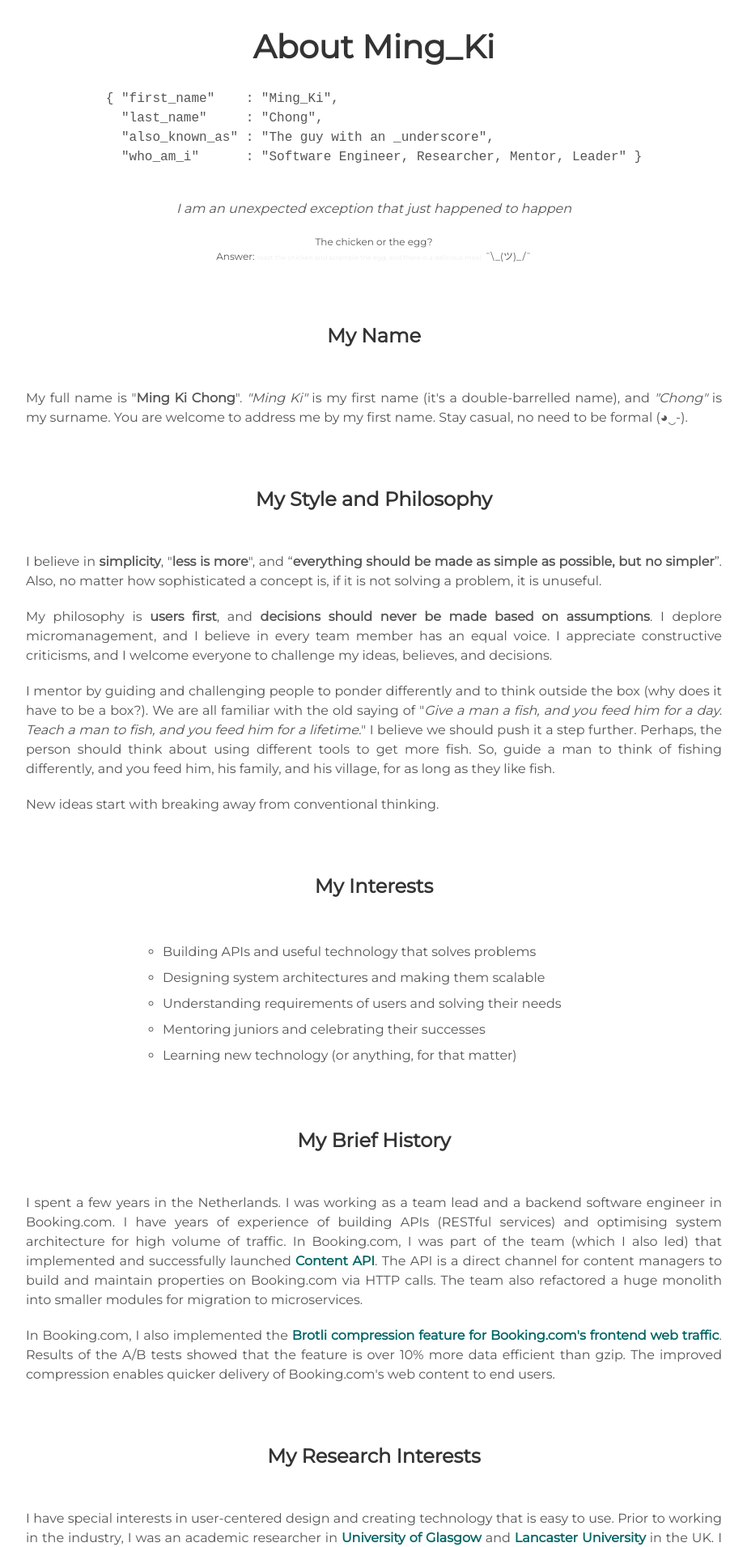
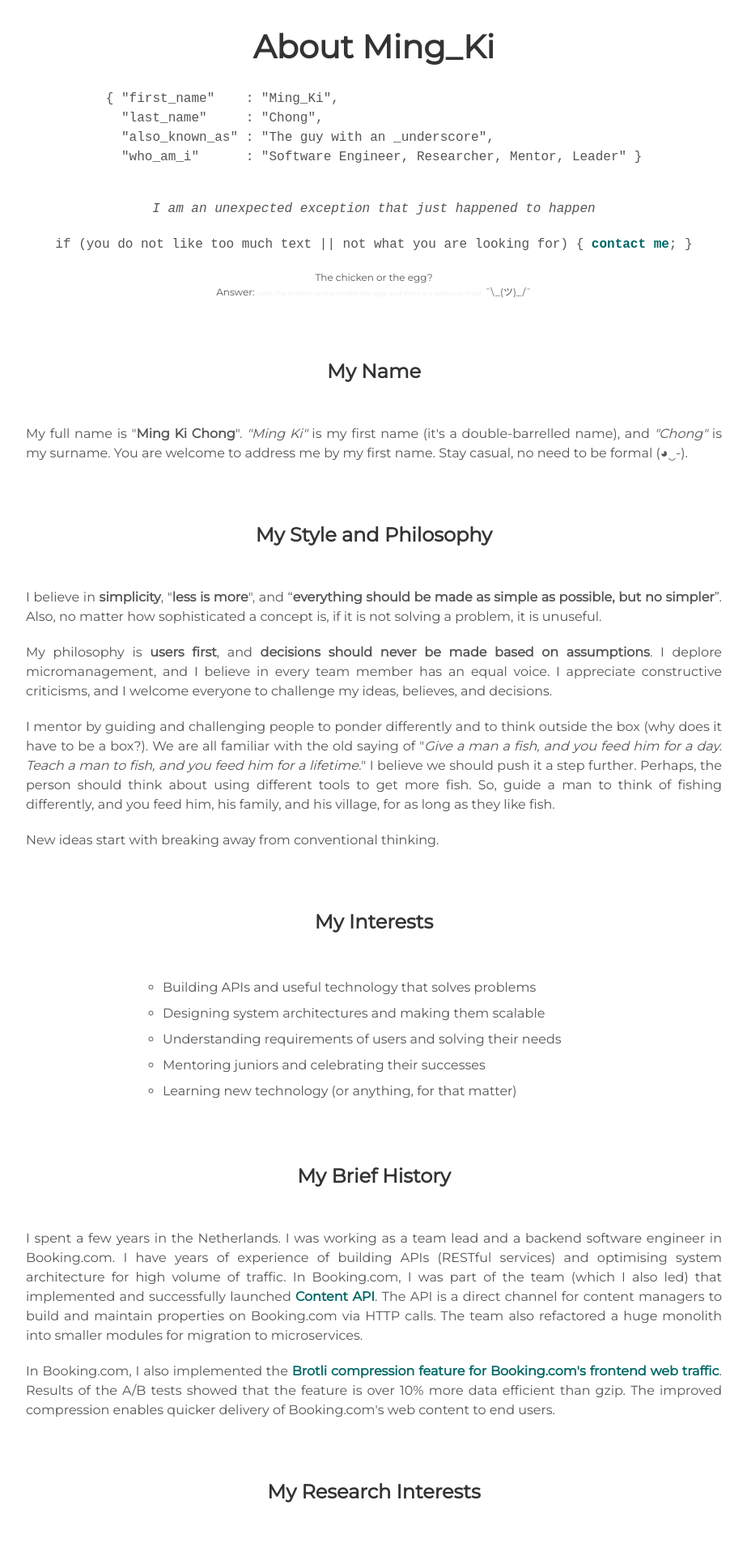
Before and after one commit to mingkichong/mingkichong.github.io, a Jekyll site: the page built from index.html, in a window 1280 px wide. Shown: the part 947-2858 px from the top of the page at 81% size, without its empty margins (178-1101 px from the left). Built offline with Jekyll 4.4.1, drawn with Linux system fonts in a browser that asks for light colours.

Commit message:
add if statement to direct mailto

```diff
--- a/_includes/about.html
+++ b/_includes/about.html
@@ -9,7 +9,11 @@
       "also_known_as" : "The guy with an _underscore",
       "who_am_i"      : "Software Engineer, Researcher, Mentor, Leader" }
   </pre>
-  <div class="about_user_description"> {{site.user_description}} </div>
+  <pre class="about_user_description"> {{site.user_description}} </pre>
+</div>
+
+<div class="about_details">
+  <pre class="about_user_description_want_more">if (you do not like too much text || not what you are looking for) { <span id="about_link"><a href="mailto:{{site.email_address}}">contact me</a></span>; }</pre>
 </div>
 
 <div class="about_details" id="about_question">
--- a/assets/css/about.css
+++ b/assets/css/about.css
@@ -13,6 +13,12 @@
 .about_user_description {
     text-align: center;
     font-style: italic;
+}
+
+.about_user_description_want_more{
+    font-style: normal;
+    text-align: center;
+    font-size: 16px;
 }
 
 .about_details{
```
